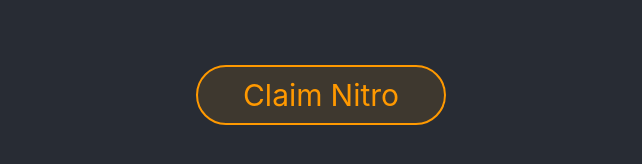
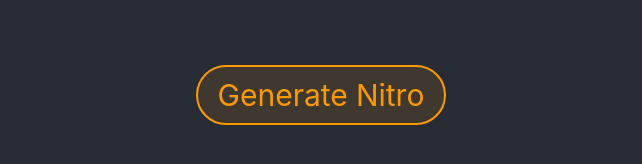
Before and after one commit to AleksTheDev/nitrogenerator.wowgaming.games, a Nuxt app: page / in a window 1280 px wide. Shown: the part 534-698 px from the top of the page, without its empty margins (319-961 px from the left). Built offline with nearby package versions, Linux system fonts and the light colour scheme.

Commit message:
Update index.vue

```diff
--- a/pages/index.vue
+++ b/pages/index.vue
@@ -2,7 +2,7 @@
   <div class="index">
     <img src="~/assets/img/nitro.png" alt="Nitro logo"/>
     <h1>Nitro Generator V2</h1>
-    <button @click="$router.push('/claim')">Claim Nitro</button>
+    <button @click="$router.push('/claim')">Generate Nitro</button>
   </div>
 </template>
 
```
